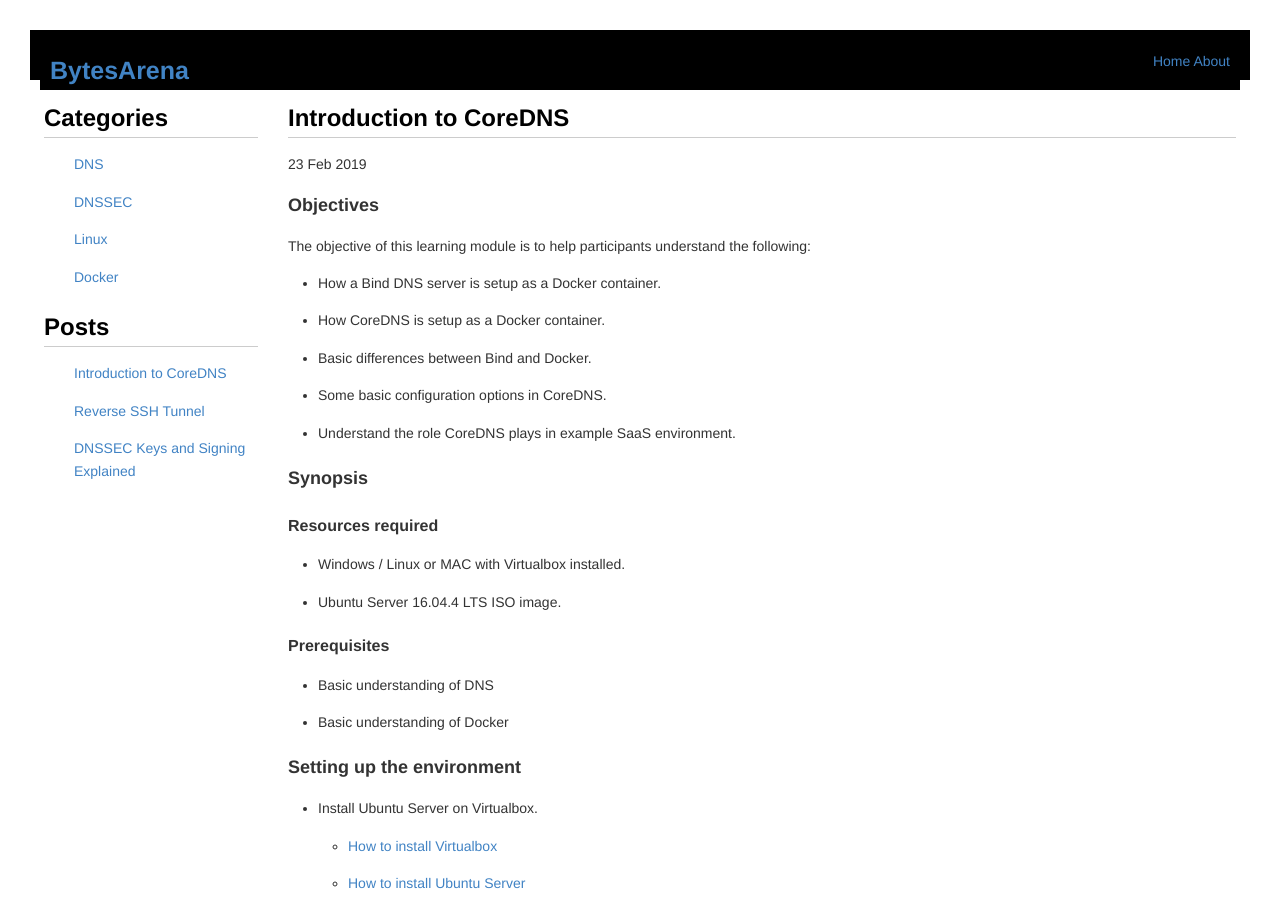
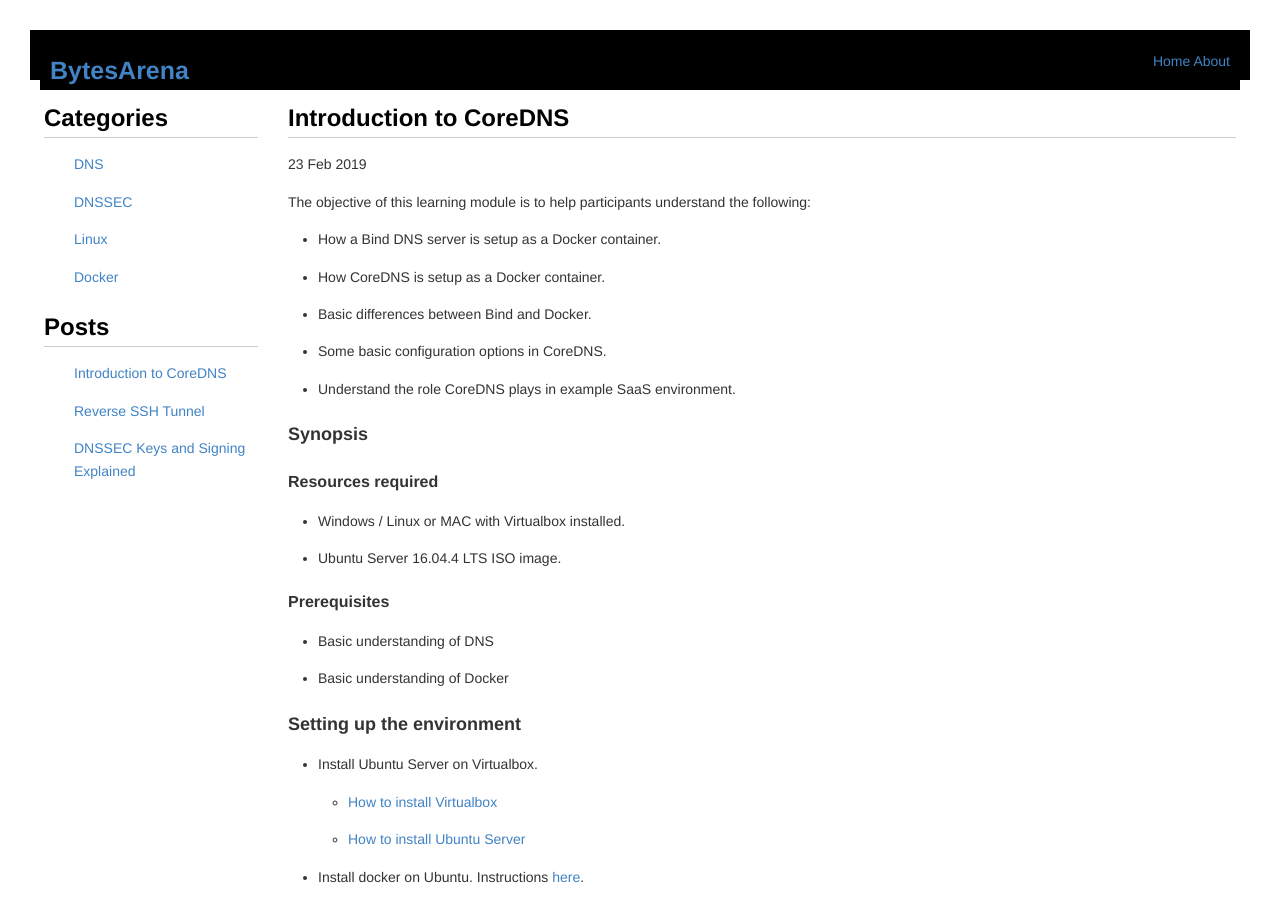
Before and after one commit to bytesarena/bytesarena.github.io, a Jekyll site: the page built from _posts/2019-02-23-introduction-to-coredns.md, in a window 1280 px wide and 900 px high. Built offline with Jekyll 4.4.1, drawn with Linux system fonts in a browser that asks for light colours.

Commit message:
Too lazy to type a real commit message

```diff
--- a/_posts/2019-02-23-introduction-to-coredns.md
+++ b/_posts/2019-02-23-introduction-to-coredns.md
@@ -3,8 +3,6 @@ layout: post
 title: Introduction to CoreDNS
 categories: [DNS, Docker]
 ---
-
-### Objectives
 
 The objective of this learning module is to help participants understand the following:
 
```
Also changed, not shown: 4 other files.
